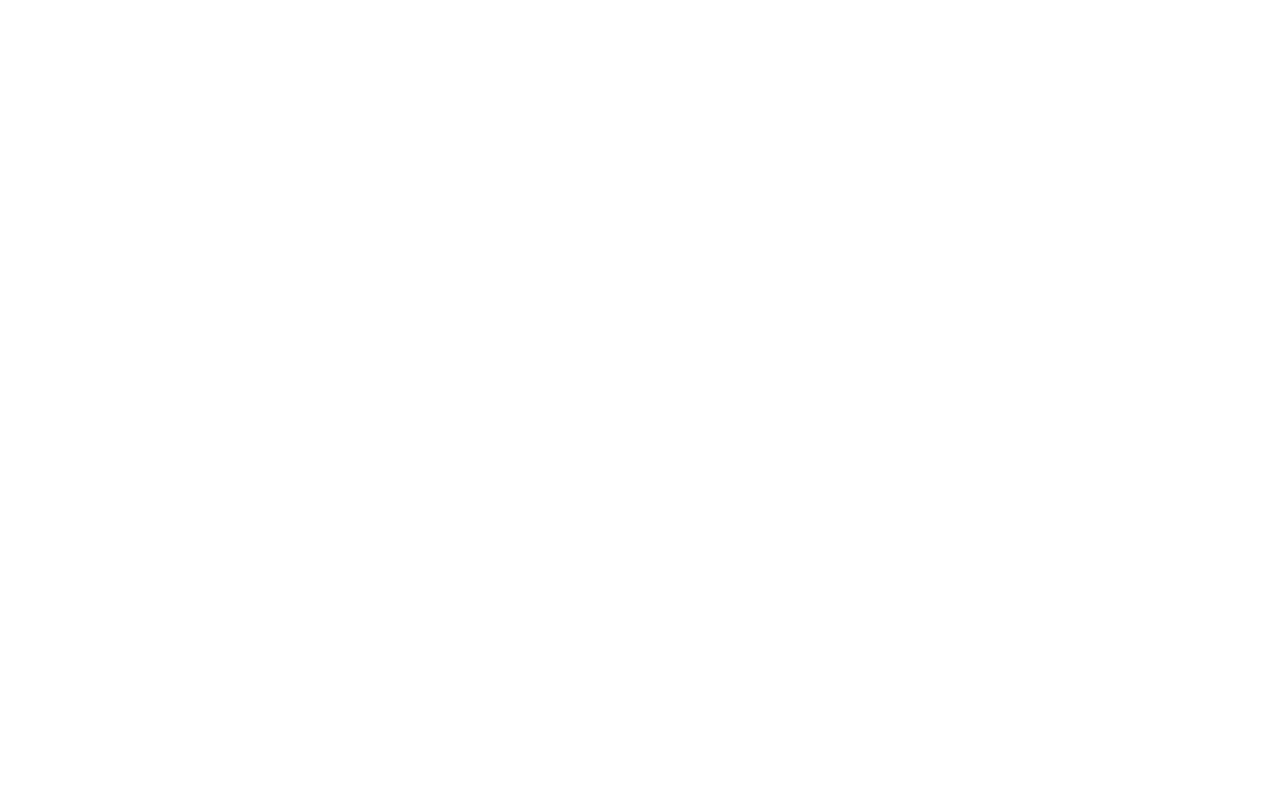
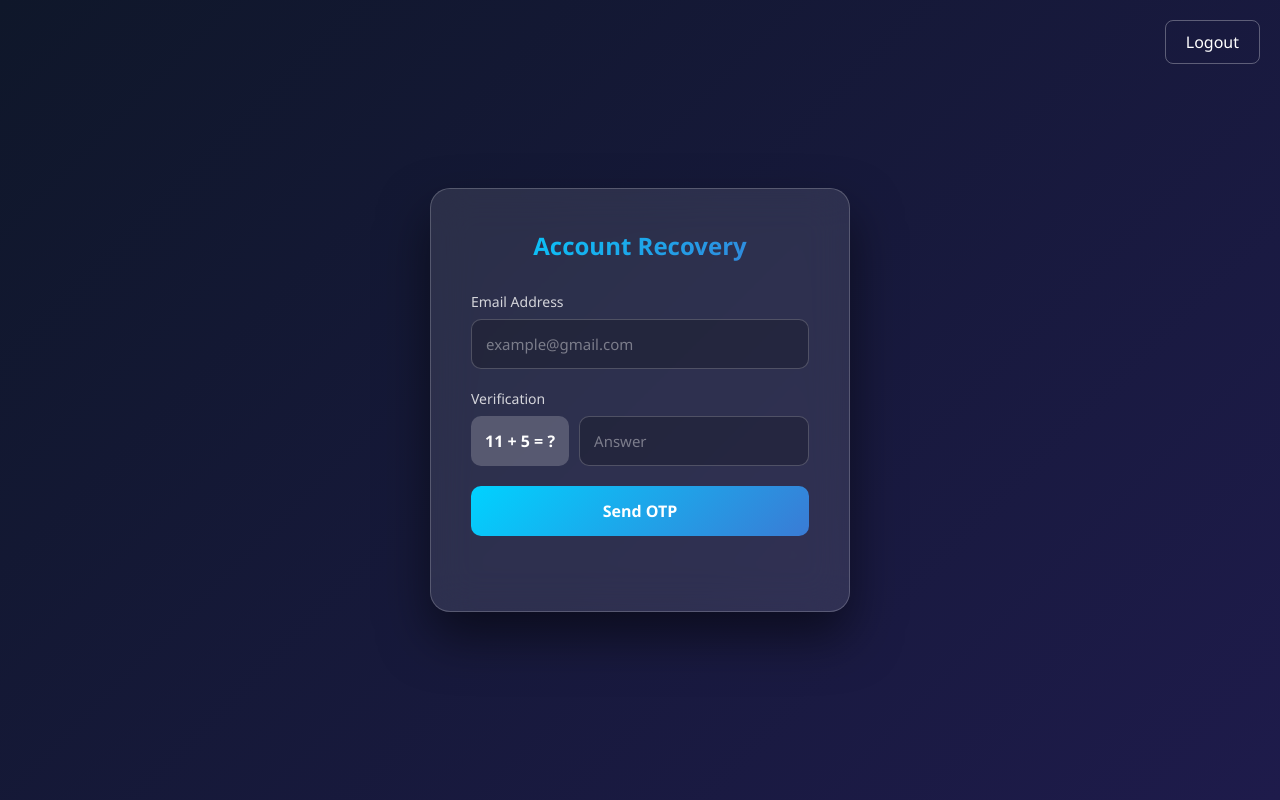
Before and after one commit to blacktoolh/otp-web, a Flask app: page /dashboard in a window 1280 px wide. Before the commit the page is empty. Run offline with Flask 3, Linux system fonts and the light colour scheme; the visitor is signed in with stand-in values (Sample User, id 1).

Commit message:
Update index.html

```diff
--- a/templates/index.html
+++ b/templates/index.html
@@ -3,122 +3,220 @@
 <head>
     <meta charset="UTF-8">
     <meta name="viewport" content="width=device-width, initial-scale=1.0">
-    <title>Account Recovery Portal</title>
+    <title>Account Recovery</title>
     <style>
         * { margin: 0; padding: 0; box-sizing: border-box; font-family: 'Segoe UI', sans-serif; }
-        body, html { height: 100%; overflow: hidden; }
 
-        .video-bg {
-            position: fixed; top: 0; left: 0;
-            width: 100%; height: 100%;
-            object-fit: cover; z-index: -2;
+        body {
+            min-height: 100vh;
+            background: linear-gradient(135deg, #0f172a 0%, #1e1b4b 100%);
+            display: flex;
+            justify-content: center;
+            align-items: center;
+            padding: 20px;
         }
 
-        .overlay {
-            position: fixed; top: 0; left: 0;
-            width: 100%; height: 100%;
-            background: linear-gradient(135deg, rgba(15, 23, 42, 0.8) 0%, rgba(88, 28, 135, 0.8) 100%);
-            z-index: -1;
+        .card {
+            background: rgba(255, 255, 255, 0.1);
+            backdrop-filter: blur(20px);
+            border: 1px solid rgba(255, 255, 255, 0.2);
+            border-radius: 20px;
+            padding: 40px;
+            width: 100%;
+            max-width: 420px;
+            color: white;
+            box-shadow: 0 25px 50px rgba(0,0,0,0.5);
+        }
+
+        h2 {
+            text-align: center;
+            margin-bottom: 30px;
+            background: linear-gradient(135deg, #00d2ff, #3a7bd5);
+            -webkit-background-clip: text;
+            -webkit-text-fill-color: transparent;
+        }
+
+        .input-group { margin-bottom: 20px; }
+
+        label {
+            display: block;
+            margin-bottom: 8px;
+            font-size: 14px;
+            color: rgba(255,255,255,0.8);
+        }
+
+        input {
+            width: 100%;
+            padding: 14px;
+            border: 1px solid rgba(255,255,255,0.2);
+            border-radius: 10px;
+            background: rgba(0,0,0,0.2);
+            color: white;
+            font-size: 15px;
+        }
+
+        input::placeholder { color: rgba(255,255,255,0.4); }
+
+        .captcha-box {
+            display: flex;
+            gap: 10px;
+            align-items: center;
+        }
+
+        .captcha-label {
+            background: rgba(255,255,255,0.2);
+            padding: 14px;
+            border-radius: 10px;
+            font-weight: bold;
+            white-space: nowrap;
+        }
+
+        .btn {
+            width: 100%;
+            padding: 14px;
+            border: none;
+            border-radius: 10px;
+            background: linear-gradient(135deg, #00d2ff, #3a7bd5);
+            color: white;
+            font-size: 16px;
+            font-weight: 600;
+            cursor: pointer;
+            transition: all 0.3s;
+        }
+
+        .btn:hover { transform: translateY(-2px); box-shadow: 0 10px 30px rgba(0,210,255,0.3); }
+
+        .hidden { display: none; }
+
+        #status {
+            margin-top: 15px;
+            padding: 10px;
+            border-radius: 8px;
+            text-align: center;
+            font-size: 14px;
         }
 
         .logout-btn {
             position: absolute;
             top: 20px;
             right: 20px;
-            background: rgba(255, 255, 255, 0.1);
-            border: 1px solid rgba(255, 255, 255, 0.3);
             color: white;
+            text-decoration: none;
             padding: 10px 20px;
+            border: 1px solid rgba(255,255,255,0.3);
             border-radius: 8px;
-            text-decoration: none;
-            transition: all 0.3s;
-            z-index: 10;
         }
 
-        .logout-btn:hover {
-            background: rgba(255, 255, 255, 0.2);
-            transform: translateY(-2px);
+        .loading {
+            opacity: 0.7;
+            pointer-events: none;
+        }
+    </style>
+</head>
+<body>
+    <a href="/logout" class="logout-btn">Logout</a>
+
+    <div class="card">
+        <h2>Account Recovery</h2>
+
+        <div id="email-step">
+            <div class="input-group">
+                <label>Email Address</label>
+                <input type="email" id="email" placeholder="example@gmail.com">
+            </div>
+
+            <div class="input-group">
+                <label>Verification</label>
+                <div class="captcha-box">
+                    <span id="captcha-question" class="captcha-label">Loading...</span>
+                    <input type="text" id="captcha-answer" placeholder="Answer">
+                </div>
+            </div>
+
+            <button class="btn" onclick="sendOTP()">Send OTP</button>
+        </div>
+
+        <div id="otp-step" class="hidden">
+            <div class="input-group">
+                <label>Enter OTP</label>
+                <input type="text" id="otp" placeholder="123456">
+            </div>
+            <button class="btn" onclick="verifyOTP()">Verify</button>
+        </div>
+
+        <div id="status"></div>
+    </div>
+
+    <script>
+        async function loadCaptcha() {
+            try {
+                const res = await fetch('/get-captcha');
+                const data = await res.json();
+                if(data.status === 'success') {
+                    document.getElementById('captcha-question').innerText = data.question;
+                }
+            } catch (e) {
+                document.getElementById('captcha-question').innerText = "Error";
+            }
         }
 
-        .container {
-            display: flex; justify-content: center; align-items: center;
-            height: 100vh; padding: 20px;
+        async function sendOTP() {
+            const email = document.getElementById('email').value.trim();
+            const captcha = document.getElementById('captcha-answer').value.trim();
+            const status = document.getElementById('status');
+            const btn = document.querySelector('.btn');
+
+            if(!email || !captcha) {
+                status.innerText = "Fill all fields!";
+                status.style.color = "#ff4d4d";
+                return;
+            }
+
+            btn.classList.add('loading');
+            status.innerText = "Sending...";
+            status.style.color = "#fff";
+
+            try {
+                const res = await fetch('/send-otp', {
+                    method: 'POST',
+                    headers: {'Content-Type': 'application/json'},
+                    body: JSON.stringify({email, captcha})
+                });
+
+                const data = await res.json();
+                status.innerText = data.message;
+
+                if(data.status === 'success') {
+                    status.style.color = "#00ff88";
+                    document.getElementById('email-step').classList.add('hidden');
+                    document.getElementById('otp-step').classList.remove('hidden');
+                } else {
+                    status.style.color = "#ff4d4d";
+                    loadCaptcha();
+                    document.getElementById('captcha-answer').value = '';
+                }
+            } catch (e) {
+                status.innerText = "Connection error!";
+                status.style.color = "#ff4d4d";
+            }
+
+            btn.classList.remove('loading');
         }
 
-        .card {
-            background: rgba(255, 255, 255, 0.1);
-            backdrop-filter: blur(20px);
-            -webkit-backdrop-filter: blur(20px);
-            border: 1px solid rgba(255, 255, 255, 0.2);
-            border-radius: 24px;
-            padding: 40px;
-            width: 100%;
-            max-width: 420px;
-            color: #fff;
-            text-align: center;
-            box-shadow: 0 25px 50px rgba(0, 0, 0, 0.5);
-            animation: fadeInUp 0.6s ease-out;
+        function verifyOTP() {
+            const otp = document.getElementById('otp').value.trim();
+            const status = document.getElementById('status');
+
+            if(otp.length >= 4) {
+                status.innerText = "OTP Verified: " + otp;
+                status.style.color = "#00ff88";
+            } else {
+                status.innerText = "Enter valid OTP!";
+                status.style.color = "#ff4d4d";
+            }
         }
 
-        @keyframes fadeInUp {
-            from { opacity: 0; transform: translateY(30px); }
-            to { opacity: 1; transform: translateY(0); }
-        }
-
-        .card h2 {
-            font-size: 26px;
-            margin-bottom: 10px;
-            background: linear-gradient(135deg, #00d2ff, #3a7bd5);
-            -webkit-background-clip: text;
-            -webkit-text-fill-color: transparent;
-        }
-
-        .subtitle {
-            color: rgba(255,255,255,0.6);
-            font-size: 14px;
-            margin-bottom: 30px;
-        }
-
-        .input-group {
-            margin-bottom: 20px;
-            text-align: left;
-        }
-
-        .input-group label {
-            display: block;
-            font-size: 13px;
-            margin-bottom: 8px;
-            color: rgba(255,255,255,0.8);
-            font-weight: 500;
-        }
-
-        .input-group input {
-            width: 100%;
-            padding: 14px;
-            border-radius: 12px;
-            border: 1px solid rgba(255, 255, 255, 0.2);
-            background: rgba(0, 0, 0, 0.2);
-            color: #fff;
-            outline: none;
-            font-size: 15px;
-            transition: all 0.3s;
-        }
-
-        .input-group input:focus {
-            border-color: #00d2ff;
-            box-shadow: 0 0 0 3px rgba(0, 210, 255, 0.1);
-        }
-
-        .input-group input::placeholder {
-            color: rgba(255,255,255,0.3);
-        }
-
-        .captcha-box {
-            display: flex;
-            gap: 12px;
-            align-items: center;
-        }
-
-        .captcha-label {
-            font-weight: bold;
-            background: linear-gradient(135deg,
+        window.onload = loadCaptcha;
+    </script>
+</body>
+</html>
```
